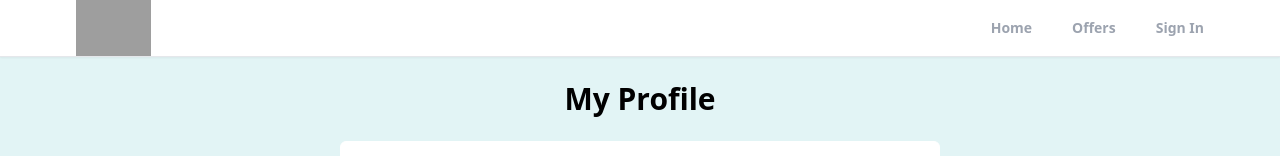
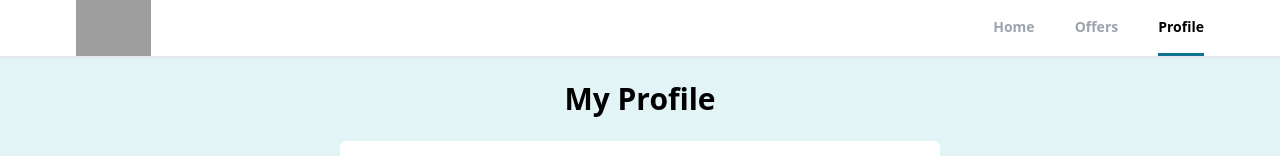
Before and after one commit to praearat/realest-react, a React (Create React App) app: page /profile in a window 1280 px wide. Shown: the top 156 px of the page. Built offline with nearby package versions, Linux system fonts and the light colour scheme; no server answers; sample sign-in values are in the browser's storage; grey boxes are pictures that could not be loaded.

Commit message:
Complete the header component and make it dynamic

```diff
--- a/src/components/Header.jsx
+++ b/src/components/Header.jsx
@@ -1,9 +1,11 @@
 import React from "react";
 import { useLocation, useNavigate } from "react-router-dom";
+import { useAuthStatus } from "../hooks/useAuthStatus";
 
 const Header = () => {
   const navigate = useNavigate();
   const location = useLocation();
+  const { loggedIn } = useAuthStatus();
 
   const matchLocation = (value) => {
     if (value === location.pathname) {
@@ -52,15 +54,16 @@ const Header = () => {
             </li>
             <li
               className={`cursor-pointer py-4 text-sm font-semibold ${
-                matchLocation("/sign-in")
+                matchLocation("/sign-in") || matchLocation("/profile")
                   ? "text-black border-b-cyan-700 border-b-[3px]"
                   : "text-gray-400"
-              }`}
+              }
+              `}
               onClick={() => {
-                navigate("/sign-in");
+                navigate("/profile");
               }}
             >
-              Sign In
+              {loggedIn ? "Profile" : "Sign In"}
             </li>
           </ul>
         </div>
--- a/src/hooks/useAuthStatus.jsx
+++ b/src/hooks/useAuthStatus.jsx
@@ -10,6 +10,8 @@ const useAuthStatus = () => {
     onAuthStateChanged(auth, (user) => {
       if (user) {
         setLoggedIn(true);
+      } else {
+        setLoggedIn(false);
       }
       setLoadingStatus(false);
     });
```
